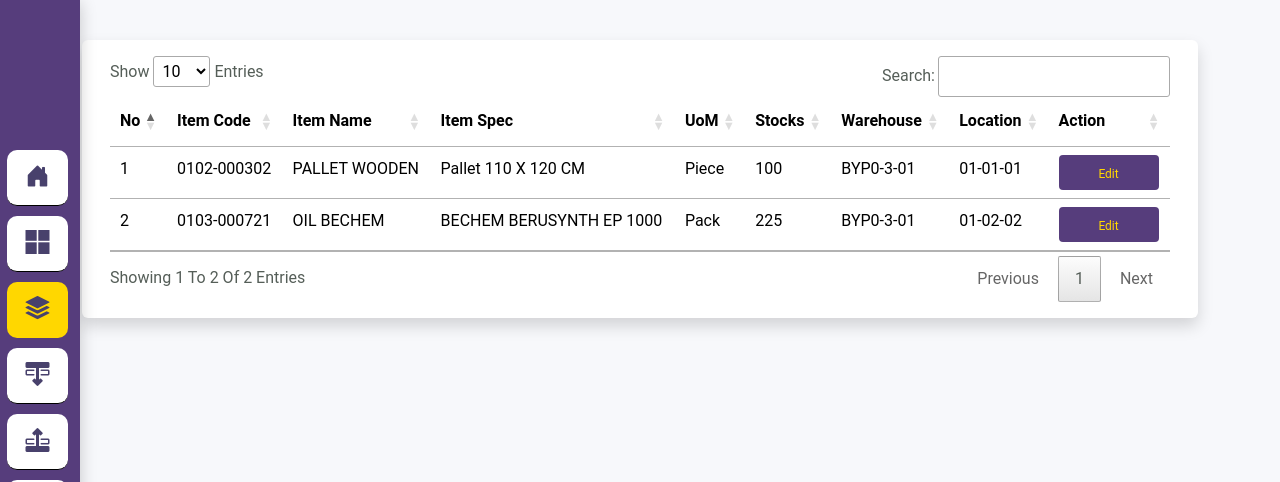
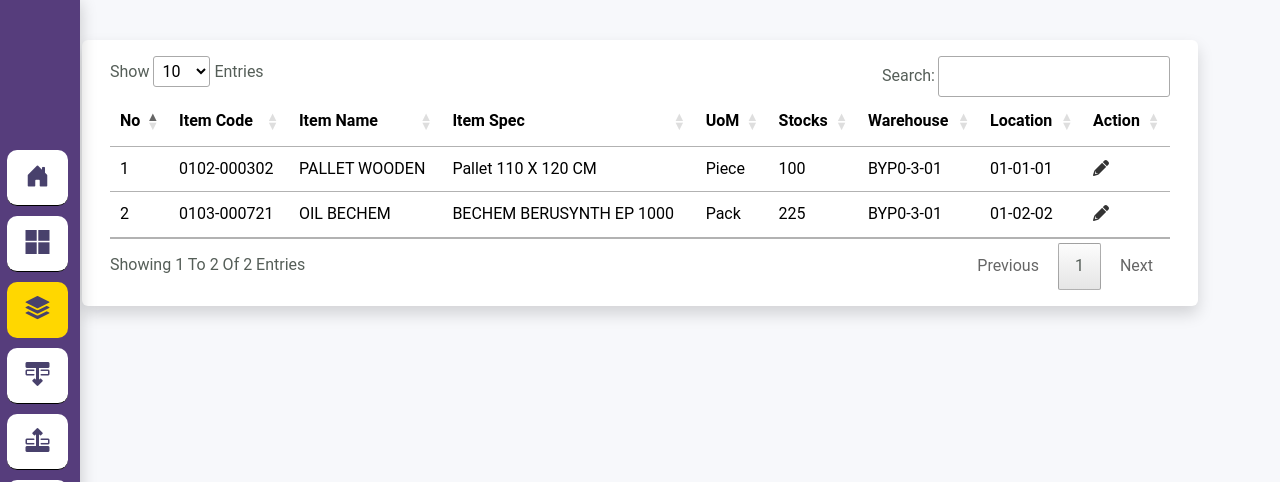
Before and after one commit to gilgmlr/live-stock, a CodeIgniter app: page /live-stock/inventory in a window 1280 px wide. Shown: the part 80-562 px from the top of the page. Run offline with CodeIgniter, Linux system fonts and the light colour scheme; data comes from the database, SQL or seed files in the repository; some libraries are stand-ins or nearby versions; some web fonts are replaced.

Commit message:
btn2icon

```diff
--- a/application/views/inventory/index.php
+++ b/application/views/inventory/index.php
@@ -36,9 +36,12 @@
                                     <td><?= $data->warehouse_code ?></td>
                                     <td><?= $data->location ?></td>
                                     <td>
-                                        <button type="button" class="btn btn-warning btn-sm"
+                                        <!-- <button type="button" class="btn btn-warning btn-sm"
                                             style="margin:0px; height:35px;" data-bs-toggle="modal"
-                                            data-bs-target="#edit<?= $data->item_code ?>">Edit</button>
+                                            data-bs-target="#edit<?= $data->item_code ?>">Edit</button> -->
+                                        <a href="" data-bs-toggle="modal"
+                                            data-bs-target="#edit<?= $data->item_code ?>"><i
+                                                class="fa-solid fa-pencil"></i></a>
                                     </td>
                                 </tr>
 
```
